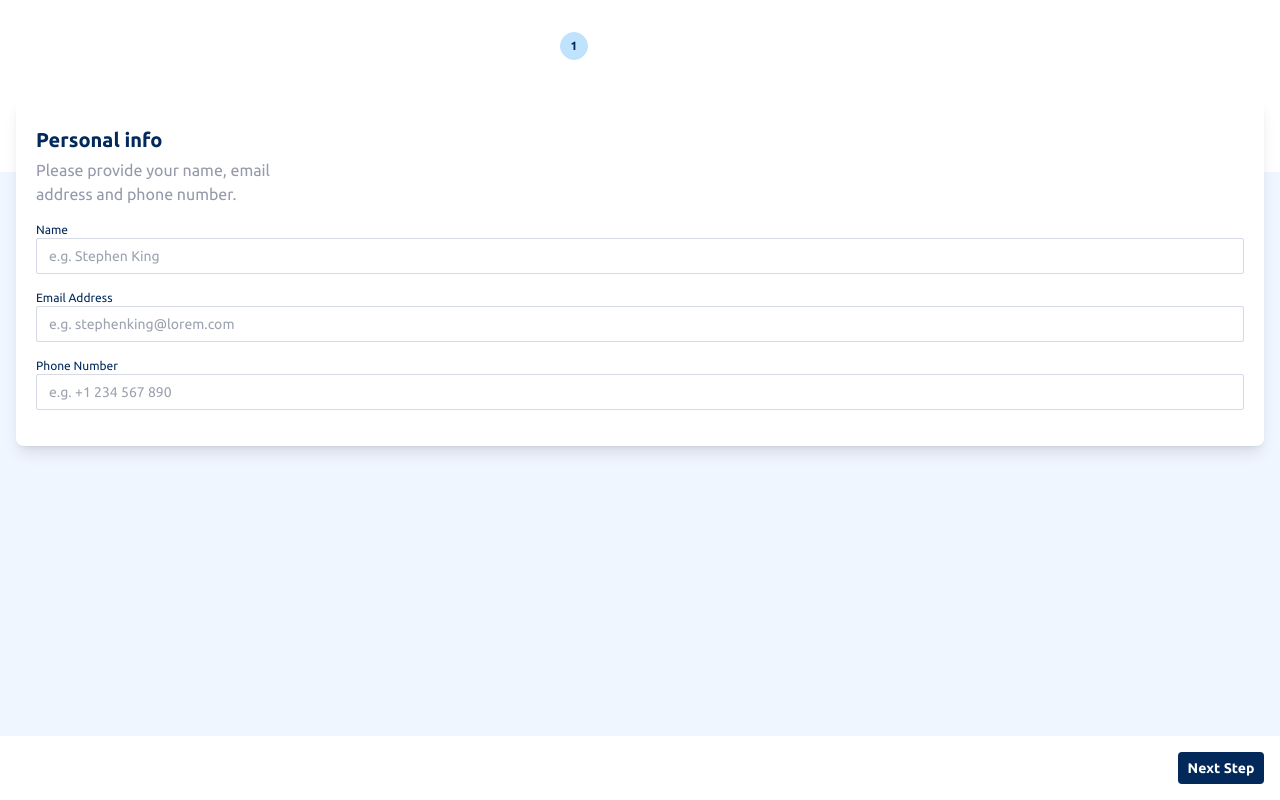
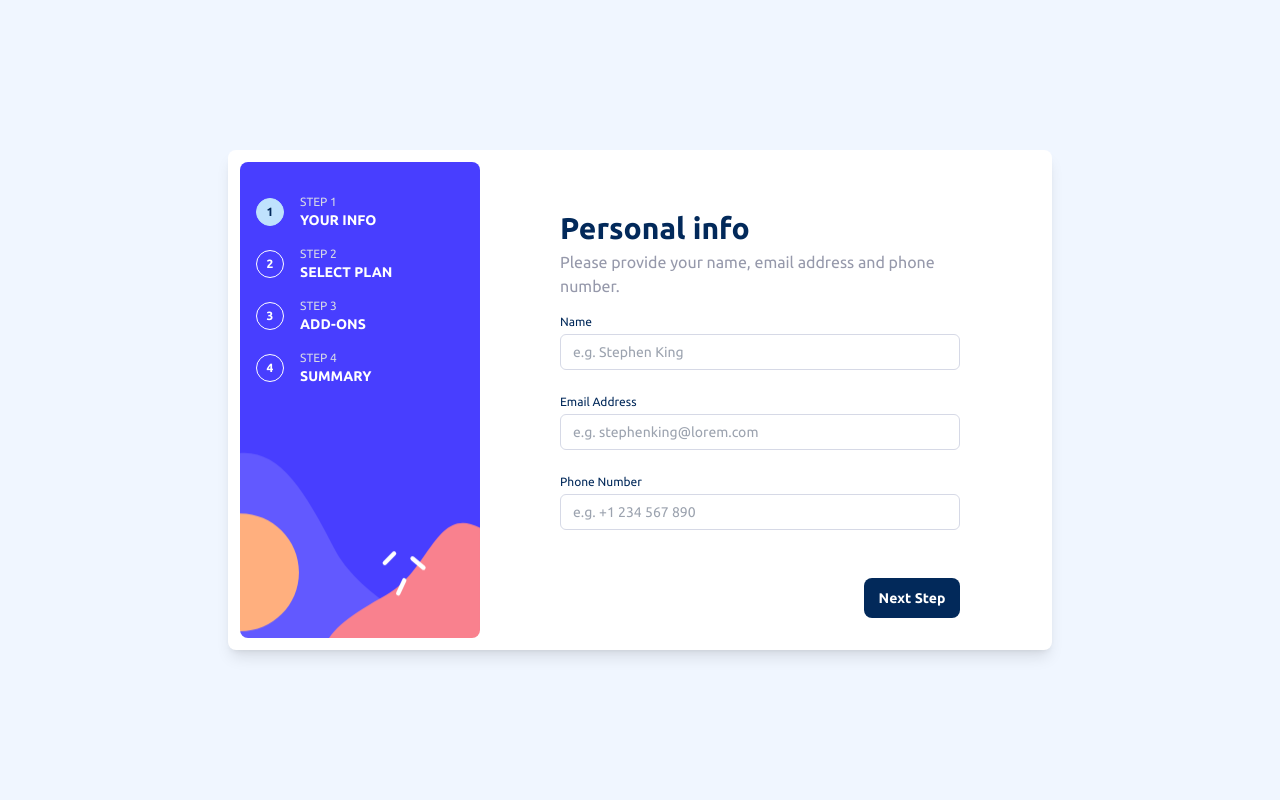
Before and after one commit to carolinavalladares/multi-step-form, a React (Vite) app: page / in a window 1280 px wide. Built offline with nearby package versions, Linux system fonts and the light colour scheme.

Commit message:
style: add responsive styles

```diff
--- a/src/App.tsx
+++ b/src/App.tsx
@@ -17,14 +17,17 @@ function App() {
   };
 
   return (
-    <div className="h-screen flex flex-col font-ubunto">
-      <div className="sidebar pt-8 pb-28">
-        <nav>
-          <ul className="flex items-center justify-center gap-4">
-            <li>
-              <div className="cursor-pointer" id="1">
+    <div className="relative h-screen flex flex-col font-ubunto md:flex-row md:items-start md:justify-center md:h-[500px] md:bg-white md:shadow-lg md:p-3 md:rounded-lg md:max-w-full">
+      <div className="sidebar pt-8 pb-28 md:h-full md:rounded-lg md:w-60">
+        <nav className="md:flex md:items-start md:justify-start md:h-full md:w-full">
+          <ul className="flex items-center justify-center gap-4 md:flex-col  md:w-full md:justify-start md:items-start md:px-4 md:text-white">
+            <li className="md-w-full">
+              <div
+                className="md:flex md:items-center md:justify-start md:gap-4"
+                id="1"
+              >
                 <span
-                  className={`h-7 w-7 rounded-full flex items-center justify-center border  text-xs leading-none font-bold ${
+                  className={`h-7 w-7 rounded-full flex items-center justify-center border  text-xs leading-none font-bold   ${
                     step == 1
                       ? "bg-light-blue border-light-blue text-marine-blue"
                       : "text-white border-white "
@@ -32,12 +35,22 @@ function App() {
                 >
                   1
                 </span>
+
+                <div className="hidden md:block">
+                  <p className="text-xs text-light-gray uppercase m-0">
+                    Step 1
+                  </p>
+                  <p className="text-sm font-semibold ">YOUR INFO</p>
+                </div>
               </div>
             </li>
-            <li>
-              <div className="cursor-pointer" id="2">
+            <li className="md-w-full">
+              <div
+                className="md:flex md:items-center md:justify-start md:gap-4"
+                id="2"
+              >
                 <span
-                  className={`h-7 w-7 rounded-full flex items-center justify-center border  text-xs leading-none font-bold ${
+                  className={`h-7 w-7 rounded-full flex items-center justify-center border  text-xs leading-none font-bold   ${
                     step == 2
                       ? "bg-light-blue border-light-blue text-marine-blue"
                       : "text-white border-white "
@@ -45,12 +58,22 @@ function App() {
                 >
                   2
                 </span>
+
+                <div className="hidden md:block">
+                  <p className="text-xs text-light-gray uppercase m-0">
+                    Step 2
+                  </p>
+                  <p className="text-sm font-semibold ">SELECT PLAN</p>
+                </div>
               </div>
             </li>
-            <li>
-              <div className="cursor-pointer" id="3">
+            <li className="md-w-full">
+              <div
+                className="md:flex md:items-center md:justify-start md:gap-4"
+                id="3"
+              >
                 <span
-                  className={`h-7 w-7 rounded-full flex items-center justify-center border  text-xs leading-none font-bold ${
+                  className={`h-7 w-7 rounded-full flex items-center justify-center border  text-xs leading-none font-bold   ${
                     step == 3
                       ? "bg-light-blue border-light-blue text-marine-blue"
                       : "text-white border-white "
@@ -58,12 +81,22 @@ function App() {
                 >
                   3
                 </span>
+
+                <div className="hidden md:block">
+                  <p className="text-xs text-light-gray uppercase m-0">
+                    Step 3
+                  </p>
+                  <p className="text-sm font-semibold ">ADD-ONS</p>
+                </div>
               </div>
             </li>
-            <li>
-              <div className="cursor-pointer" id="4">
+            <li className="md-w-full">
+              <div
+                className="md:flex md:items-center md:justify-start md:gap-4"
+                id="4"
+              >
                 <span
-                  className={`h-7 w-7 rounded-full flex items-center justify-center border  text-xs leading-none font-bold ${
+                  className={`h-7 w-7 rounded-full flex items-center justify-center border  text-xs leading-none font-bold   ${
                     step == 4
                       ? "bg-light-blue border-light-blue text-marine-blue"
                       : "text-white border-white "
@@ -71,15 +104,22 @@ function App() {
                 >
                   4
                 </span>
+
+                <div className="hidden md:block">
+                  <p className="text-xs text-light-gray uppercase m-0">
+                    Step 4
+                  </p>
+                  <p className="text-sm font-semibold ">SUMMARY</p>
+                </div>
               </div>
             </li>
           </ul>
         </nav>
       </div>
 
-      <div className="flex-1 bg-magnolia flex flex-col">
-        <div className="flex-1 relative px-4 ">
-          <div className=" bg-white w-full pt-7 pb-5 px-5 rounded-lg -translate-y-[74px] shadow-lg">
+      <div className="flex-1 bg-magnolia flex flex-col  md:bg-white    md:mx-20 md:h-full md:py-5 md:w-full">
+        <div className="flex-1 relative px-4 md:px-0">
+          <div className=" bg-white pt-7 pb-5 px-5 rounded-lg -translate-y-[74px] shadow-lg md:translate-y-0 md:shadow-none md:px-0 md:w-[400px]">
             {step == 1 ? (
               <StepOne />
             ) : step == 2 ? (
@@ -96,12 +136,12 @@ function App() {
 
         {!done && (
           <div
-            className={`flex items-center justify-between p-4 bg-white max-md:absolute max-md:bottom-0 max-md:w-full`}
+            className={`flex items-center justify-between p-4 bg-white absolute bottom-0 w-full md:static md:p-0`}
           >
             {step > 1 ? (
               <button
                 onClick={handlePrevStep}
-                className="font-semibold h-8 w-[86px] text-sm rounded-[4px] text-cool-gray"
+                className="font-semibold h-8 w-[86px] text-sm rounded-lg text-cool-gray  "
               >
                 Go Back
               </button>
@@ -111,7 +151,7 @@ function App() {
 
             {step < 4 && (
               <button
-                className="bg-marine-blue text-white font-semibold h-8 w-[86px] text-sm rounded-[4px]"
+                className="bg-marine-blue text-white font-semibold h-8 w-[86px] text-sm rounded-lg md:h-10 md:w-[96px] "
                 type="submit"
                 form={`step-${step}`}
                 value="update"
@@ -122,7 +162,7 @@ function App() {
 
             {step >= 4 && (
               <button
-                className="bg-purplish-blue text-white  h-8 w-[86px] text-sm rounded-[4px]"
+                className="bg-purplish-blue text-white  h-8 w-[86px] text-sm rounded-lg md:h-10 md:w-[96px] "
                 onClick={() => setDone(true)}
               >
                 Confirm
--- a/src/components/StepOne.tsx
+++ b/src/components/StepOne.tsx
@@ -39,17 +39,22 @@ export default function StepOne() {
 
   return (
     <form onSubmit={handleSubmit(submit)} id="step-1">
-      <h1 className="text-xl font-bold text-marine-blue mb-1">Personal info</h1>
-      <p className="text-cool-gray mb-4 max-w-[250px]">
+      <h1 className="text-xl font-bold text-marine-blue mb-1 md:text-3xl">
+        Personal info
+      </h1>
+      <p className="text-cool-gray mb-4 max-w-[250px] md:max-w-none">
         Please provide your name, email address and phone number.
       </p>
 
-      <div className="mb-4 relative">
-        <label className="block text-marine-blue text-xs" htmlFor="name">
+      <div className="mb-4 relative md:mb-6">
+        <label
+          className="block text-marine-blue text-xs md:mb-1"
+          htmlFor="name"
+        >
           Name
         </label>
         <input
-          className={`border  rounded-sm w-full h-9 px-3 text-cool-gray placeholder:font-normal text-sm ${
+          className={`border  rounded-md w-full h-9 px-3 text-cool-gray placeholder:font-normal text-sm ${
             errors.name ? "border-rose-500" : " border-light-gray"
           }`}
           type="text"
@@ -68,12 +73,15 @@ export default function StepOne() {
           </p>
         ) : null}
       </div>
-      <div className="mb-4 relative">
-        <label className="block text-marine-blue text-xs" htmlFor="email">
+      <div className="mb-4 relative md:mb-6">
+        <label
+          className="block text-marine-blue text-xs md:mb-1"
+          htmlFor="email"
+        >
           Email Address
         </label>
         <input
-          className={`border  rounded-sm w-full h-9 px-3 text-cool-gray placeholder:font-normal text-sm ${
+          className={`border  rounded-md w-full h-9 px-3 text-cool-gray placeholder:font-normal text-sm ${
             errors.email ? "border-rose-500" : " border-light-gray"
           }`}
           type="email"
@@ -88,12 +96,15 @@ export default function StepOne() {
           </p>
         )}
       </div>
-      <div className="mb-4 relative">
-        <label className="block text-marine-blue text-xs" htmlFor="phone">
+      <div className="mb-4 relative md:mb-6">
+        <label
+          className="block text-marine-blue text-xs md:mb-1"
+          htmlFor="phone"
+        >
           Phone Number
         </label>
         <input
-          className={`border  rounded-sm w-full h-9 px-3 text-cool-gray placeholder:font-normal text-sm ${
+          className={`border  rounded-md w-full h-9 px-3 text-cool-gray placeholder:font-normal text-sm ${
             errors.phone ? "border-rose-500" : " border-light-gray"
           }`}
           id="phone"
--- a/src/components/StepThree.tsx
+++ b/src/components/StepThree.tsx
@@ -58,8 +58,10 @@ export default function StepThree() {
   };
   return (
     <form onSubmit={onSubmit} id="step-3">
-      <h1 className="text-xl font-bold text-marine-blue mb-1">Pick add-ons</h1>
-      <p className="text-cool-gray mb-4 max-w-[270px]">
+      <h1 className="text-xl font-bold text-marine-blue mb-1 md:text-3xl">
+        Pick add-ons
+      </h1>
+      <p className="text-cool-gray mb-4 max-w-[270px] md:max-w-none">
         Add-ons help enhance your gaming experience.
       </p>
 
@@ -69,7 +71,7 @@ export default function StepThree() {
             <div
               onClick={handleAddOns}
               id={addOn.name}
-              className={`p-2 rounded-lg flex items-center justify-between mb-3 border ${
+              className={`p-2 rounded-lg flex items-center justify-between mb-3 border md:p-4 cursor-pointer ${
                 addOns.includes(addOn)
                   ? "border-purplish-blue"
                   : "border-light-gray"
--- a/src/components/ThankYouStep.tsx
+++ b/src/components/ThankYouStep.tsx
@@ -3,21 +3,21 @@ export default function ThankYouStep() {
     <div className="flex items-center justify-center flex-col h-[350px]">
       <div className="mb-6">
         <img
-          className="w-12"
+          className="w-12 md:w-16"
           src="/images/icon-thank-you.svg"
           alt="thank you icon"
         />
       </div>
 
       <div>
-        <h1 className="text-center text-xl text-marine-blue font-semibold mb-2">
+        <h1 className="text-center text-xl text-marine-blue font-semibold mb-2 md:text-3xl">
           Thank you!
         </h1>
 
         <p className="text-center text-cool-gray ">
           Thanks for confirming your subscription!
         </p>
-        <p className="text-center text-cool-gray max-md:max-w-[280px]">
+        <p className="text-center text-cool-gray max-w-[280px] md:max-w-[400px]">
           We hope yeu have fun using our platform. If you ever need support,
           please feel free to email us at support@loremgaming.com.
         </p>
--- a/src/index.css
+++ b/src/index.css
@@ -35,4 +35,24 @@ html,body, #root {
     background-position: center;
     background-size: cover;
   }
+
+
 }
+
+@media screen and (min-width: 768px){
+
+  .sidebar{
+    background: url("/images/bg-sidebar-desktop.svg") no-repeat;
+    background-position: center;
+    background-size: cover;
+  }
+
+
+  #root{
+    display: flex;
+    align-items: center;
+    justify-content: center;
+    background-color: var(--magnolia);
+    padding: 0 16px;
+  }
+}
```
Also changed, not shown: src/components/StepFour.tsx (+4 -4 lines), src/components/StepTwo.tsx (+7 -7 lines).
